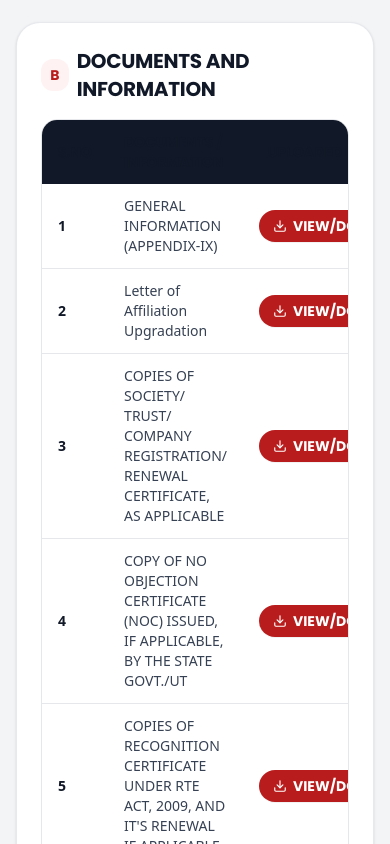
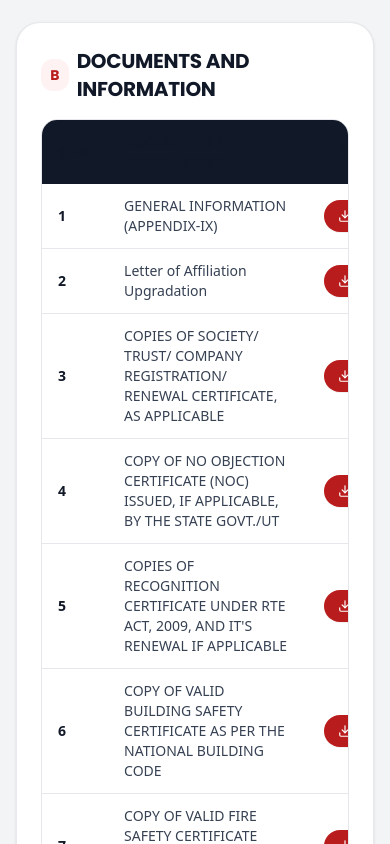
Before and after one commit to pkpandit/devasthali, a Next.js app in the folder frontend/: page /mandatory-public-disclosure in a window 390 px wide. Shown: the part 1180-2024 px from the top of the page. Built offline with nearby package versions, Linux system fonts and the light colour scheme; no server answers; a web font is replaced by a local one.

Commit message:
fix(ui): prevent two-line rendering of Mandatory Public Disclosure action button

```diff
--- a/frontend/app/mandatory-public-disclosure/page.tsx
+++ b/frontend/app/mandatory-public-disclosure/page.tsx
@@ -119,13 +119,13 @@ export default async function MandatoryPublicDisclosurePage() {
                     </caption>
                     <thead className="bg-[#111827] text-white">
                       <tr>
-                        <th scope="col" className="py-3 px-4 font-heading font-bold w-16">
+                        <th scope="col" className="py-3 px-4 font-heading font-bold w-16 whitespace-nowrap">
                           S.NO
                         </th>
-                        <th scope="col" className="py-3 px-4 font-heading font-bold">
+                        <th scope="col" className="py-3 px-4 font-heading font-bold min-w-[200px]">
                           DOCUMENTS / INFORMATION
                         </th>
-                        <th scope="col" className="py-3 px-4 font-heading font-bold text-right w-44">
+                        <th scope="col" className="py-3 px-4 font-heading font-bold text-right whitespace-nowrap w-52 sm:w-56">
                           UPLOADED DOCUMENTS
                         </th>
                       </tr>
@@ -133,22 +133,22 @@ export default async function MandatoryPublicDisclosurePage() {
                     <tbody className="divide-y divide-gray-200 font-sans text-gray-800">
                       {section.documents.map((doc, dIdx) => (
                         <tr key={doc.id || dIdx} className="hover:bg-[#F3F4F6] transition-colors">
-                          <td className="py-3 px-4 font-bold text-[#111827]">{dIdx + 1}</td>
-                          <td className="py-3 px-4 font-medium text-gray-700">
-                            <div>{doc.title}</div>
+                          <td className="py-3 px-4 font-bold text-[#111827] w-16 whitespace-nowrap">{dIdx + 1}</td>
+                          <td className="py-3 px-4 font-medium text-gray-700 min-w-[200px]">
+                            <div className="break-words">{doc.title}</div>
                             {doc.description && (
-                              <div className="text-xs text-gray-500 mt-0.5">{doc.description}</div>
+                              <div className="text-xs text-gray-500 mt-0.5 break-words">{doc.description}</div>
                             )}
                           </td>
-                          <td className="py-3 px-4 text-right">
+                          <td className="py-3 px-4 text-right whitespace-nowrap">
                             <a
                               href={doc.fileUrl}
                               download
                               aria-label={`Download ${doc.title} PDF`}
-                              className="inline-flex items-center gap-1.5 px-3.5 py-1.5 rounded-full bg-[#B91C1C] text-white text-sm font-heading font-bold hover:bg-[#991B1B] transition-colors shadow-2xs focus-visible:outline-2 focus-visible:outline-[#B91C1C]"
+                              className="inline-flex items-center justify-center gap-1.5 px-3.5 py-1.5 rounded-full bg-[#B91C1C] text-white text-sm font-heading font-bold hover:bg-[#991B1B] transition-colors shadow-2xs focus-visible:outline-2 focus-visible:outline-[#B91C1C] whitespace-nowrap shrink-0"
                             >
-                              <Download className="w-3.5 h-3.5" />
-                              <span>{doc.linkLabel || "VIEW/DOWNLOAD"}</span>
+                              <Download className="w-3.5 h-3.5 shrink-0" />
+                              <span className="whitespace-nowrap">{doc.linkLabel || "VIEW/DOWNLOAD"}</span>
                             </a>
                           </td>
                         </tr>
```
